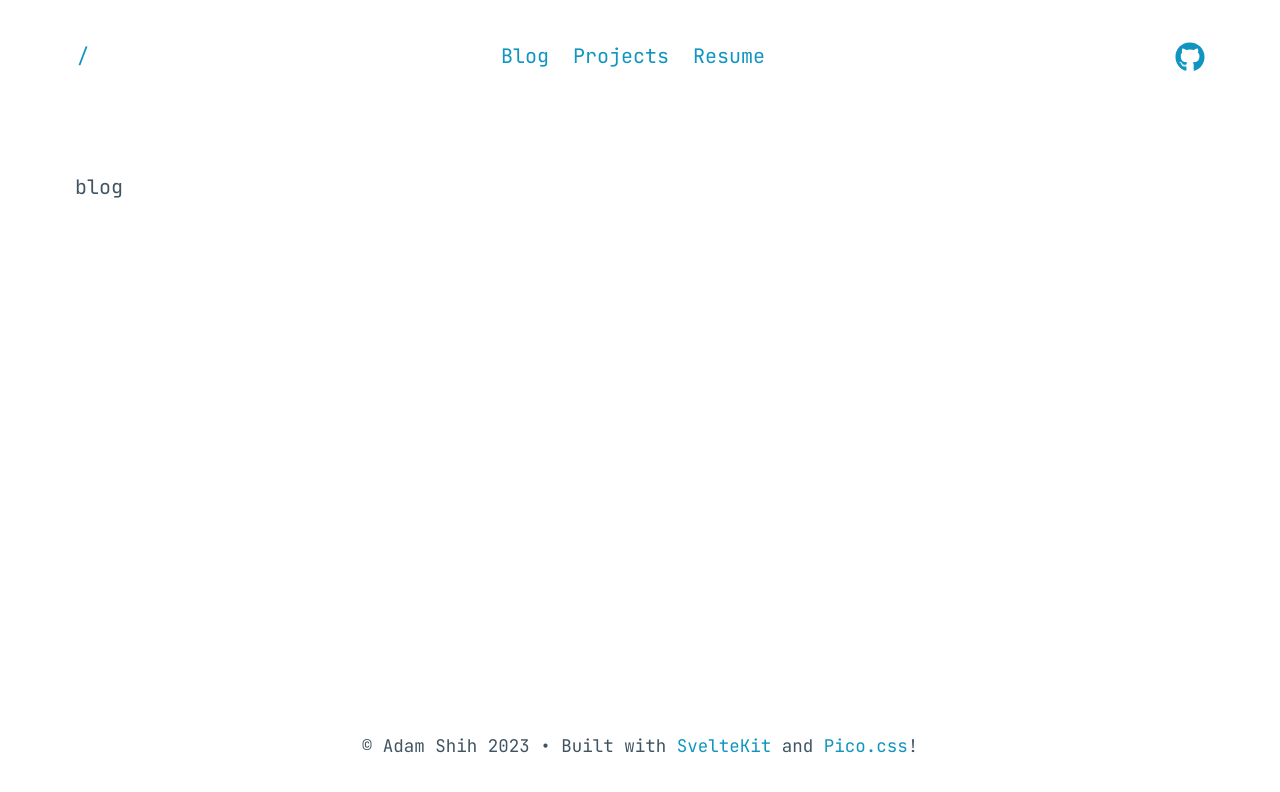
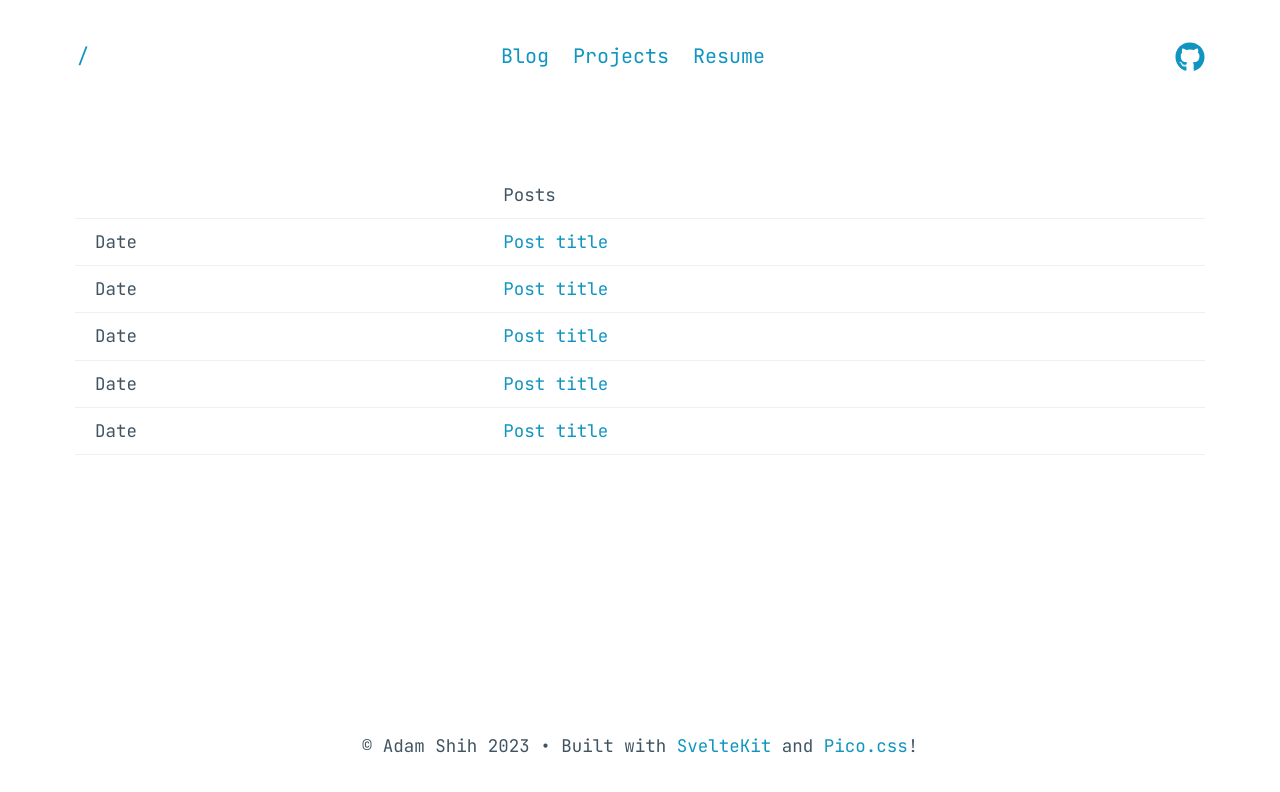
Before and after one commit to adam-shih/adamshih.dev, a SvelteKit app: page /blog in a window 1280 px wide. Shown: the top 792 px of the page. Built offline with nearby package versions, Linux system fonts and the light colour scheme.

Commit message:
Adding table structure for blog listing

```diff
--- a/src/routes/blog/+page.svelte
+++ b/src/routes/blog/+page.svelte
@@ -1 +1,38 @@
-<p>blog</p>
+<table>
+	<tbody>
+		<tr>
+			<td />
+			<td>Posts</td>
+		</tr>
+		<tr>
+			<td>Date</td>
+			<td>
+				<a>Post title</a>
+			</td>
+		</tr>
+		<tr>
+			<td>Date</td>
+			<td>
+				<a>Post title</a>
+			</td>
+		</tr>
+		<tr>
+			<td>Date</td>
+			<td>
+				<a>Post title</a>
+			</td>
+		</tr>
+		<tr>
+			<td>Date</td>
+			<td>
+				<a>Post title</a>
+			</td>
+		</tr>
+		<tr>
+			<td>Date</td>
+			<td>
+				<a>Post title</a>
+			</td>
+		</tr>
+	</tbody>
+</table>
```
